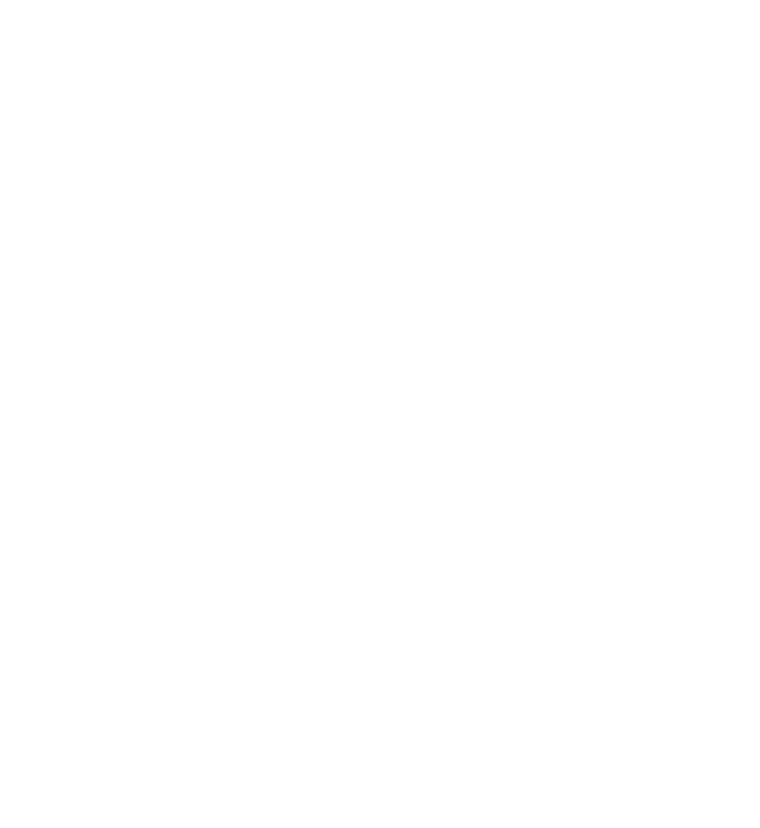
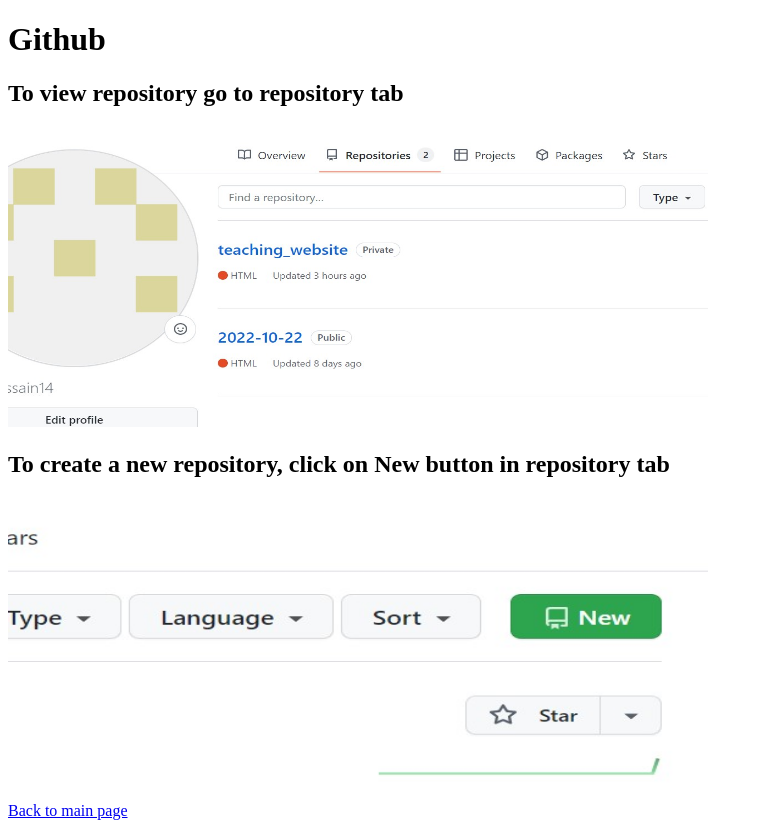
Before and after one commit to ArsalHussain14/teaching_website, a plain HTML site: page github.html in a window 1280 px wide. Shown: the whole page, without its empty margins (0-760 px from the left). Before the commit the page ends 800 px from the top, so only its background shows below. Drawn offline with Linux system fonts and the light colour scheme.

Commit message:
editing github.html file

```diff
--- a/github.html
+++ b/github.html
@@ -8,5 +8,19 @@
 </head>
 <body>
 
+    <h1>Github</h1>
+
+    <h2>To view repository go to repository tab</h2>
+
+    <img  style="height: 300px; width: 700px;" src="/images/repository.jpg" alt="" srcset="">
+
+    <h2>To create a new repository, click on New button in repository tab</h2>
+
+    <img  style="height: 300px; width: 700px;" src="/images/new.jpg" alt="" srcset="">
+
+
+    <div>
+    <a href="/index.html">Back to main page</a></div>
+
 </body>
 </html>
```
Also changed, not shown: branch.html (+2 -1 lines), images/new.jpg (added), images/repository.jpg (added).
